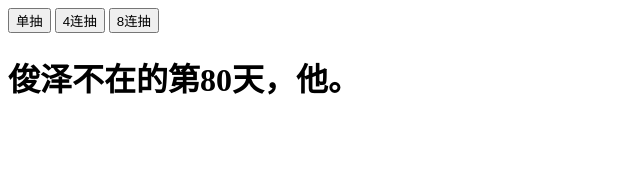
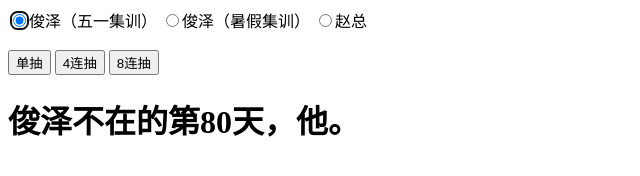
Before and after one commit to CrSjimo/junze, a website built with webpack: page index.html in a window 1280 px wide. Shown: the whole page, without its empty margins (0-640 px from the left). Built offline with nearby package versions, Linux system fonts and the light colour scheme; what random would draw is missing.

Commit message:
add update summer holiday

```diff
--- a/index.html
+++ b/index.html
@@ -15,6 +15,12 @@
             }
         </style>
         <div id="main">
+            <div id="nav-container">
+                <input type="radio" name="mode" id="junze_old">俊泽（五一集训）</input>
+                <input type="radio" name="mode" id="junze_new">俊泽（暑假集训）</input>
+                <input type="radio" name="mode" id="cute_mb">赵总</input>
+            </div>
+            <br>
             <div id="buttons-container">
                 <button id="btn-once">单抽</button>
                 <button id="btn-4">4连抽</button>
--- a/src/index.js
+++ b/src/index.js
@@ -1,7 +1,15 @@
 const random = require("random");
 
+const LeaveDatesMap = {
+    junze_old: new Date("2021-04-28 00:00:00"),
+    junze_new: new Date("2021-07-15 00:00:00"),
+    cute_mb: new Date("2021-07-15 00:00:00"),
+}
+
+let currentMode = "junze_old";
+
 function calcDate(){
-    const leaveDate = new Date("2021-04-28 00:00:00");
+    const leaveDate = LeaveDatesMap[currentMode] || LeaveDatesMap.junze_old;
     const nowDate = new Date();
     return Math.floor((Number(nowDate) - Number(leaveDate))/(1000*86400));
 }
@@ -10,7 +18,14 @@ function calcChar(){
     return String.fromCharCode(random.default.int(0x4e00,0x9fff));
 }
 
+const TextTemplate = {
+    junze_old: (date,char)=>`俊泽不在的第${date}天，${char}他。`,
+    junze_new: (date,char)=>`俊泽不在的第${date}天，${char}他。`,
+    cute_mb: (date,char)=>`看不见赵总的第${date}天，${char}她。`
+}
+
 function generateText(times){
+    changeMode(location.hash,true,true);
     const container = document.getElementById("text-container");
     const newContainer = document.createElement("div");
     newContainer.id = "text-container";
@@ -19,7 +34,7 @@ function generateText(times){
         const textElem = document.createElement("h1");
         const anchor = document.createElement("a");
         let char = calcChar();
-        anchor.textContent = `俊泽不在的第${date}天，${char}他。`;
+        anchor.textContent = TextTemplate[currentMode](date,char);
         anchor.href = `https://www.baidu.com/baidu?ie=utf-8&wd=${char}`;
         anchor.target = "_blank";
         textElem.appendChild(anchor);
@@ -28,6 +43,21 @@ function generateText(times){
     container.replaceWith(newContainer);
 }
 
+function changeMode(mode,doApplyHash,doApplyRadio){
+    if(!mode)mode="junze_old";
+    if(mode[0]=="#")mode=mode.slice(1);
+    currentMode = mode;
+    if(!LeaveDatesMap[currentMode])currentMode = "junze_old";
+    if(doApplyHash)location.hash = currentMode;
+    if(doApplyRadio)document.getElementById(currentMode).checked = true;
+}
+
+changeMode(location.hash,false,true);
+
+for(let id in LeaveDatesMap){
+    document.getElementById(id).onclick = ()=>changeMode(id,true);
+}
+
 document.getElementById("btn-once").onclick = ()=>generateText(1);
 document.getElementById("btn-4").onclick = ()=>generateText(4);
 document.getElementById("btn-8").onclick = ()=>generateText(8);
--- a/webpack.config.js
+++ b/webpack.config.js
@@ -1,7 +1,7 @@
 const path = require('path');
 module.exports = {
   mode: 'production',
-  entry: path.join(__dirname, 'app', 'index'),
+  entry: path.join(__dirname, 'src', 'index'),
   watch: true,
   output: {
     path: path.join(__dirname, 'dist'),
```
Also changed, not shown: dist/bundle.js, 1 other file.
